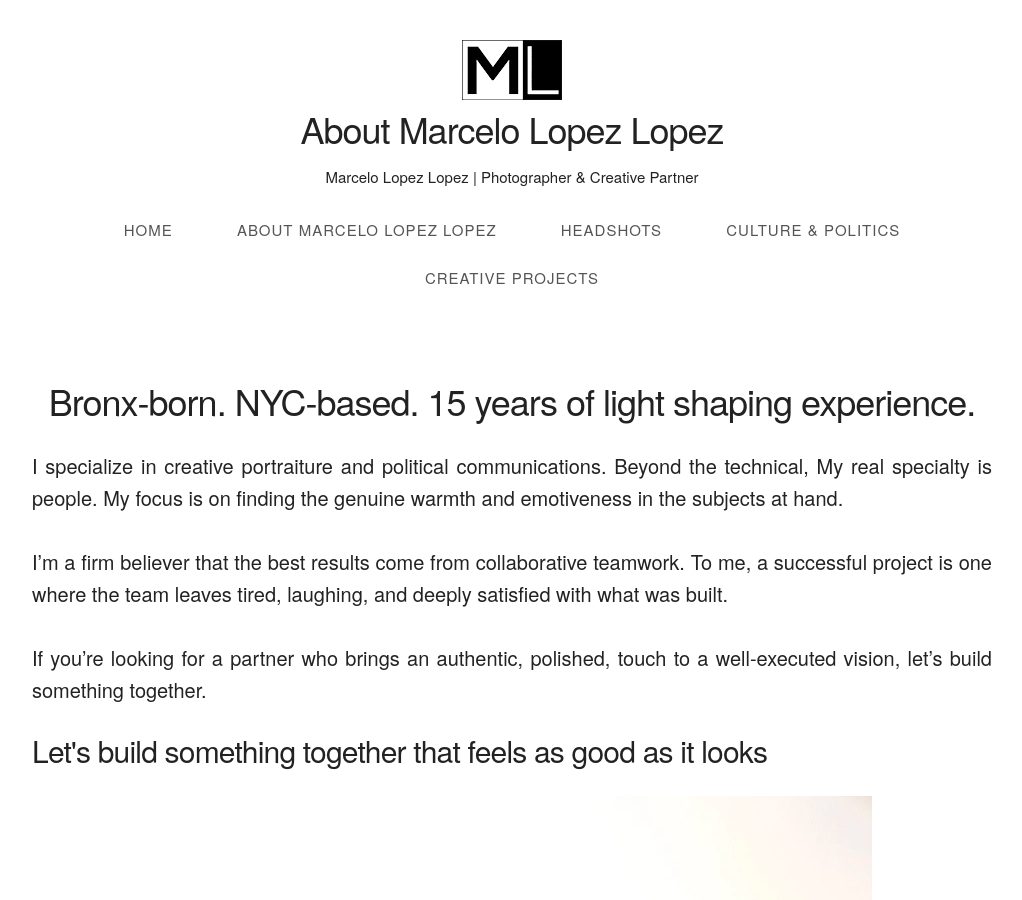
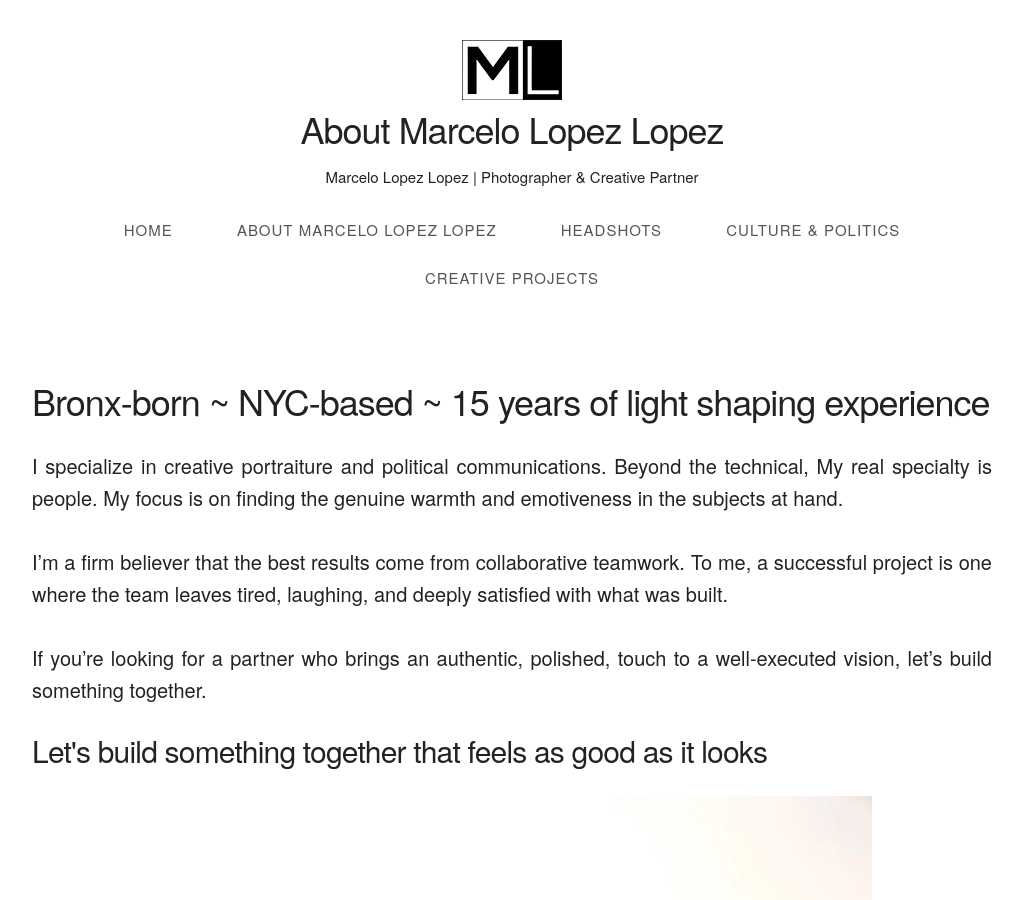
Before and after one commit to holaimlopez/mlopezphoto, a Jekyll site: the page built from about.md, in a window 1280 px wide and 900 px high. Shown: the whole window, without its empty margins (128-1150 px from the left). Built offline with Jekyll 4.4.1, drawn with Linux system fonts in a browser that asks for light colours; nearby versions of some CDN libraries; some web fonts are replaced.

```diff
--- a/about.md
+++ b/about.md
@@ -7,19 +7,18 @@ order: 2
 ---
 <div class="section main">
 	<div class="container">
-		<h3> <p markdown="1" style="text-align: center;">
-        Bronx-born. NYC-based. 15 years of light shaping experience.
+		<h3> <p markdown="1" style="text-align: left;">
+        Bronx-born ~ NYC-based ~ 15 years of light shaping experience
         </p> </h3>
-<p markdown="1" style="text-align: left;" style="font-size: 20px;">
-I specialize in creative portraiture and political communications. Beyond the technical, My real specialty is people. My focus is on finding the genuine warmth and emotiveness in the subjects at hand.
-<br> <br>
-I'm a firm believer that the best results come from collaborative teamwork. To me, a successful project is one where the team leaves tired, laughing, and deeply satisfied with what was built.
-<br> <br>
-If you're looking for a partner who brings an authentic, polished, touch to a well-executed vision, let's build something together.
-</p>
-<div style="text-align: center;">
-<h4> <p markdown="2">
-Let's build something together that feels as good as it looks
-</p>
-<img src="{{ "/assets/img/webshot.webp" | relative_url }}" alt="Marcelo Lopez's Portrait" style="max-width: 720px; width: 100%; height: auto; display: block; margin-left: auto; margin-right: auto;">
-</div>
+        <p markdown="1" style="text-align: left;" style="font-size: 20px;">
+        I specialize in creative portraiture and political communications. Beyond the technical, My real specialty is people. My focus is on finding the genuine warmth and emotiveness in the subjects at hand.
+        <br> <br>
+        I'm a firm believer that the best results come from collaborative teamwork. To me, a successful project is one where the team leaves tired, laughing, and deeply satisfied with what was built.
+        <br> <br>
+        If you're looking for a partner who brings an authentic, polished, touch to a well-executed vision, let's build something together.
+        </p>
+    <div style="text-align: center;">
+        <h4> <p markdown="2">
+        Let's build something together that feels as good as it looks
+        </p>
+    <img src="{{ "/assets/img/webshot.webp" | relative_url }}" alt="Marcelo Lopez's Portrait" style="max-width: 720px; width: 100%; height: auto; display: block; margin-left: auto; margin-right: auto;">
```
Also changed, not shown: _layouts/home.html (+0 -11 lines), headshots.md (+1 -18 lines), index.md (+7 -0 lines), _layouts/_onpage.html (renamed from _layouts/onpage.html), _pages/_headshots.md (renamed from _pages/headshots.md).
